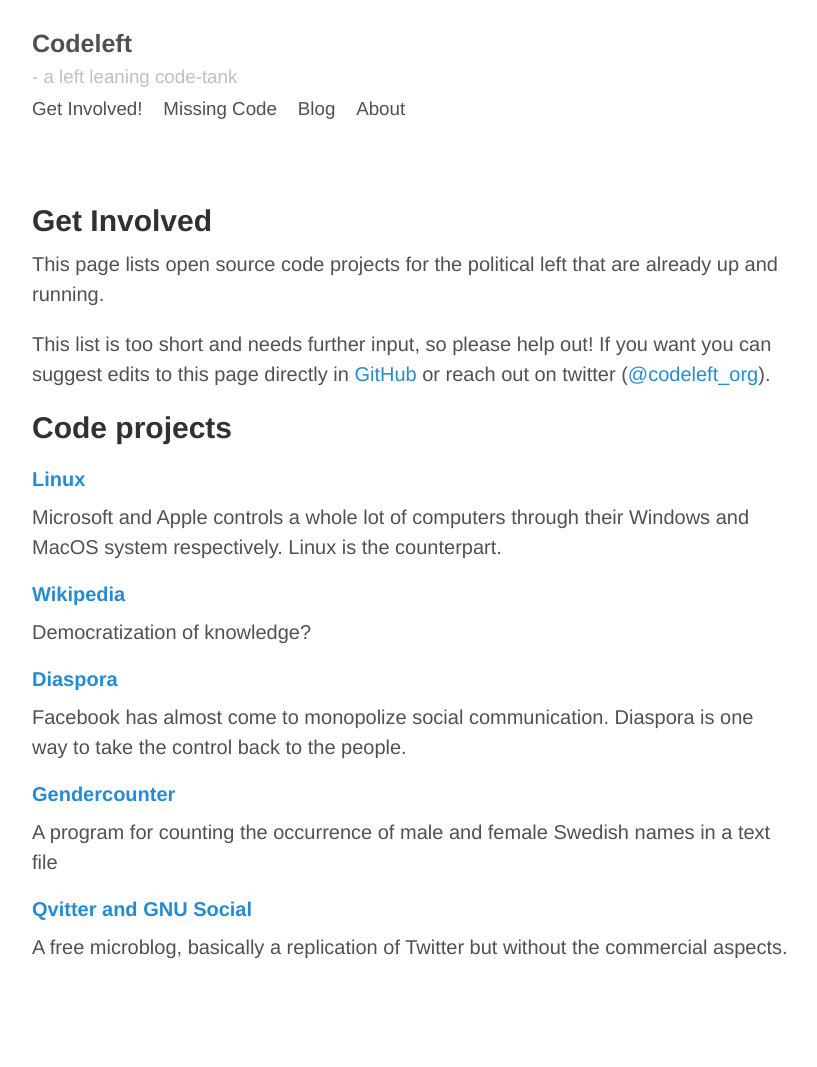
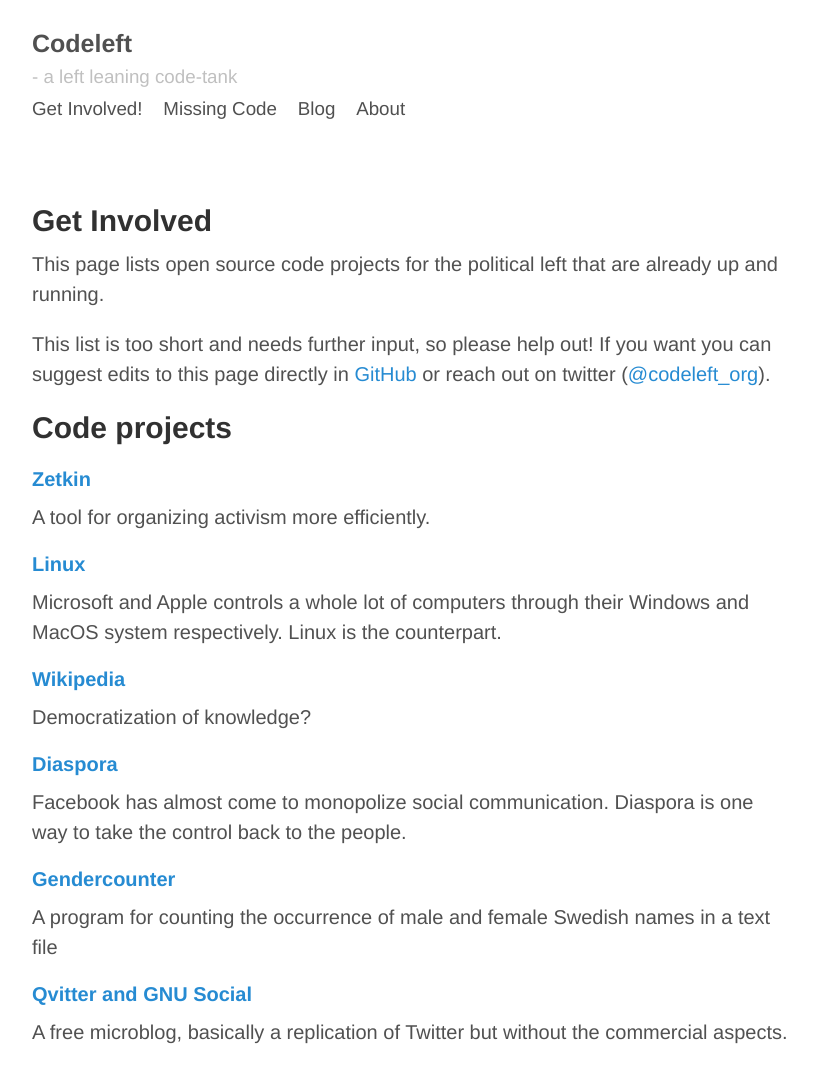
Before and after one commit to johhoi/codeleft, a Jekyll site: the page built from get_involved.md, in a window 1280 px wide. Shown: the whole page, without its empty margins (228-1045 px from the left). Built offline with Jekyll 4.4.1, drawn with Linux system fonts in a browser that asks for light colours; before the commit the page ends 982 px from its top, so only the background shows below that.

Commit message:
Update get_involved.md

```diff
--- a/get_involved.md
+++ b/get_involved.md
@@ -8,6 +8,8 @@
 This list is too short and needs further input, so please help out! If you want you can suggest edits to this page directly in [GitHub](https://github.com/johhoi/codeleft/) or reach out on twitter ([@codeleft_org](https://twitter.com/Codeleft_org)).
 
 ## Code projects
+#### [Zetkin](http://zetkin.org/en/)
+A tool for organizing activism more efficiently.
 #### [Linux](https://en.wikipedia.org/wiki/Linux)
 Microsoft and Apple controls a whole lot of computers through their Windows and MacOS system respectively. Linux is the counterpart.
 #### [Wikipedia](https://www.mediawiki.org/wiki/MediaWiki)
```
